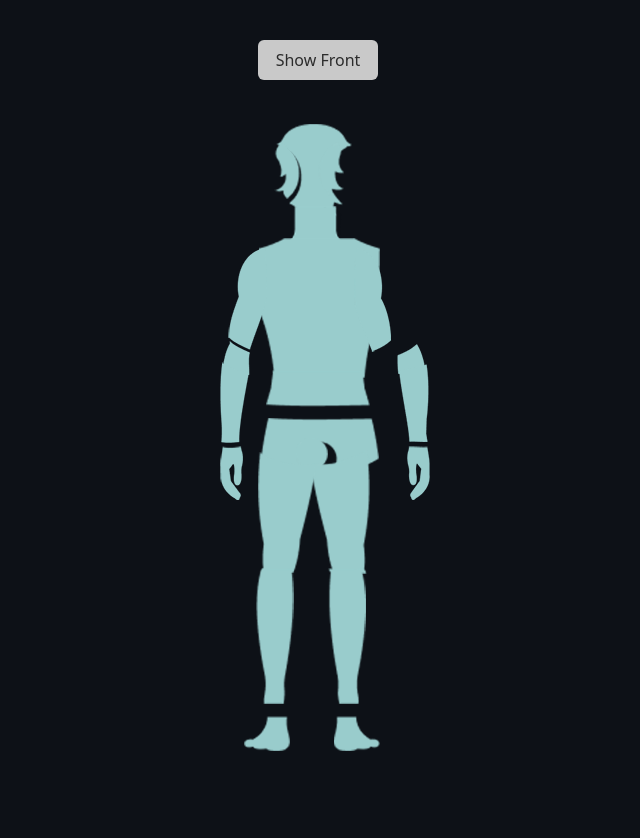
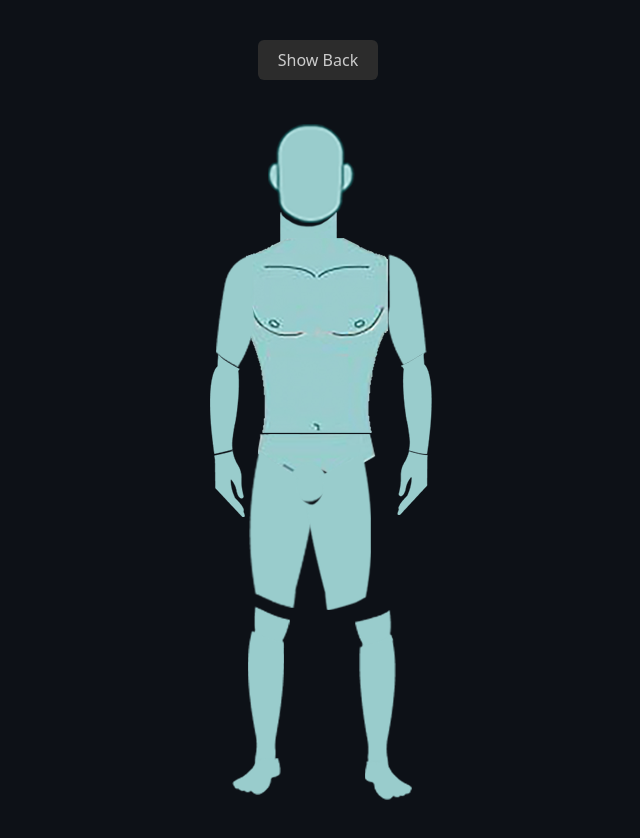
Before and after one commit to naderi-asem/body-anatomy, a React (Vite) app: page / in a window 1280 px wide. Shown: the top 838 px of the page, without its empty margins (322-962 px from the left). Built offline with nearby package versions, Linux system fonts and the light colour scheme.

Commit message:
change default state to front value

```diff
--- a/src/App.jsx
+++ b/src/App.jsx
@@ -10,7 +10,7 @@ import BodySide from './components/bodySide/BodySide';
 
 function App() {
 
-  const [selectedSide, setSelectedSide] = useState("back");
+  const [selectedSide, setSelectedSide] = useState("front");
   // const [selectedPart, setSelectedPart] = useState(null);
 
   const bodyParts = {
```
Also changed, not shown: 1 other file (tests, documents, lock files or other folders).
